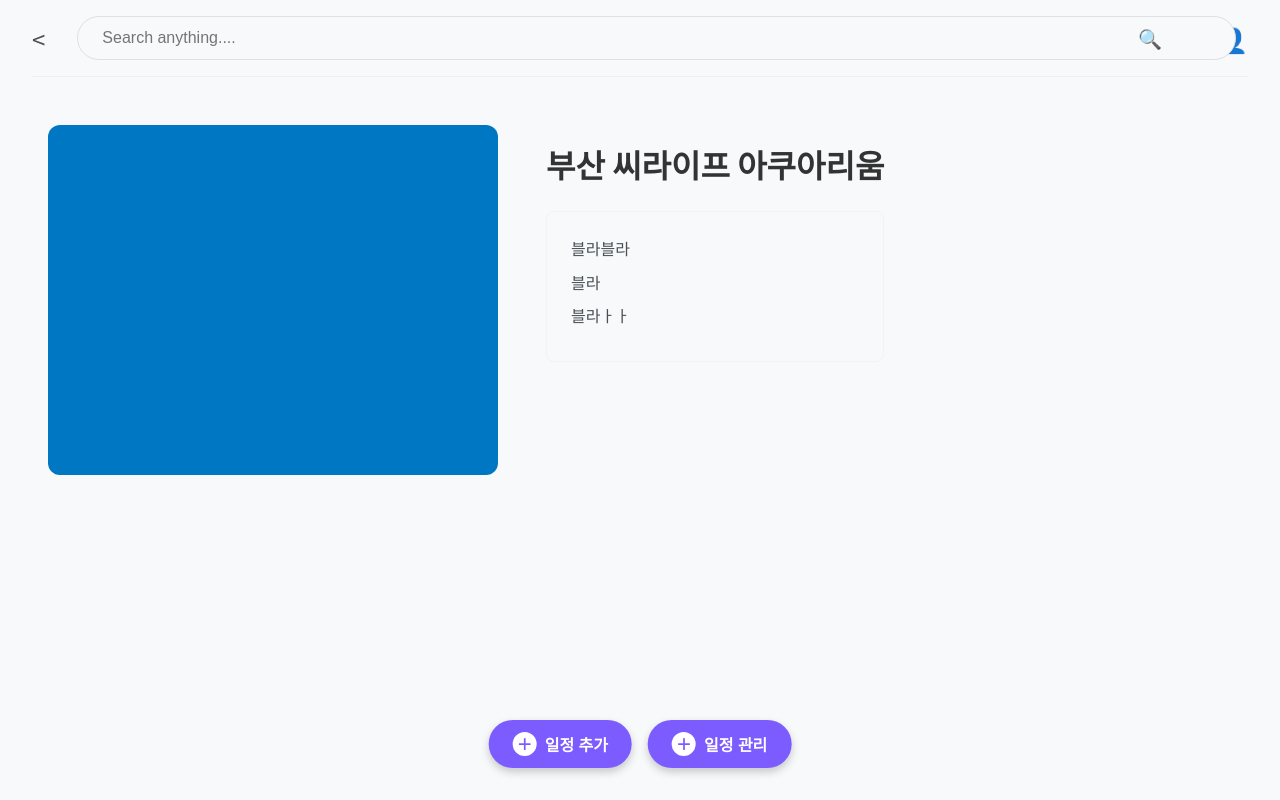
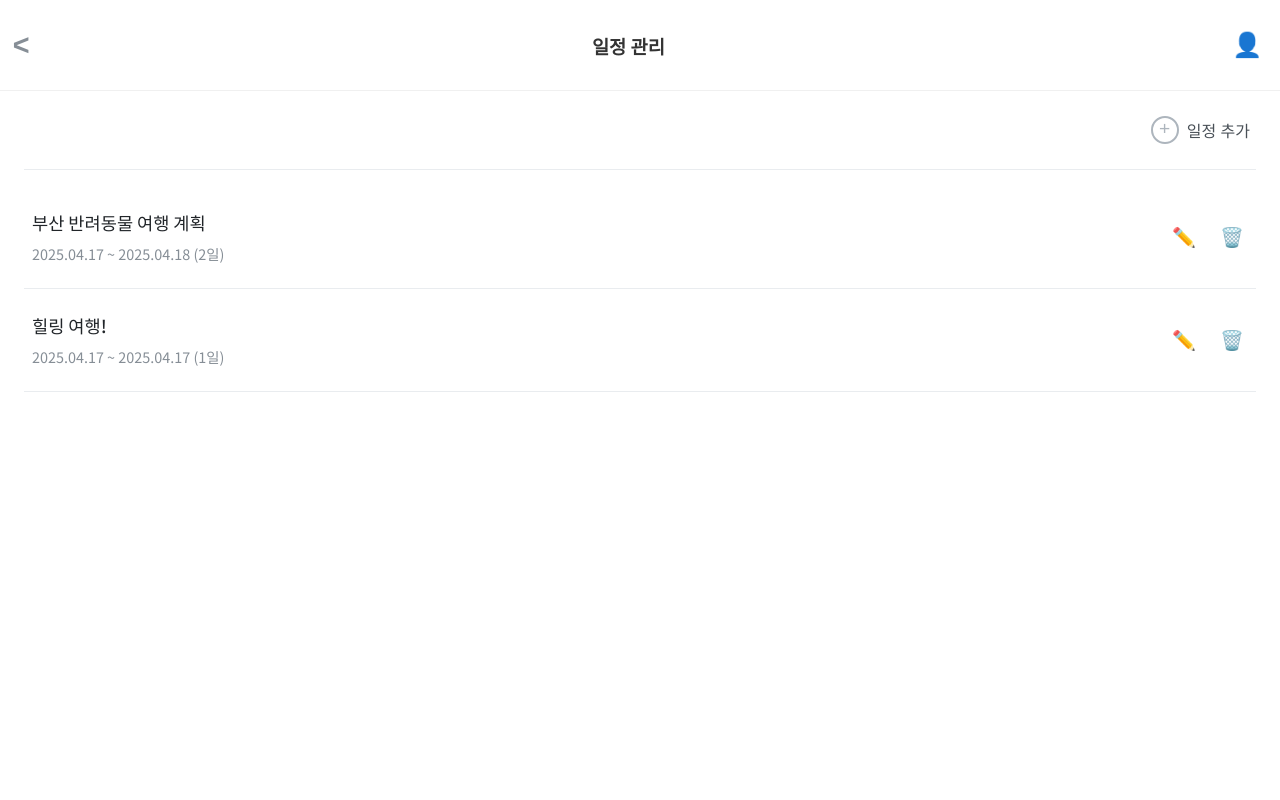
Before and after one commit to LJWjiwon/Graduate_Project, a React (Vite) app in the folder Korea_Travel_Planner/: page /profile in a window 1280 px wide. Built offline with nearby package versions, Linux system fonts and the light colour scheme.

Commit message:
header, footer 파일 생성
따로 만들어서 관리

```diff
--- a/Korea_Travel_Planner/src/App.jsx
+++ b/Korea_Travel_Planner/src/App.jsx
@@ -25,11 +25,11 @@
 
         {/* <Home /> */}
         {/* <Login /> */}
-        <Info />
+        {/* <Info /> */}
         {/* <Search /> */}
         {/* <Survey /> */}
         {/* <Plan /> */}
-        {/* <Manage /> */}
+        <Manage />
 
       </main>
 
--- /dev/null
+++ b/Korea_Travel_Planner/src/components/footer.css
@@ -0,0 +1,44 @@
+/* 하단 플로팅 버튼 */
+.detail-floating-buttons {
+    position: fixed;
+    bottom: 2rem;
+    left: 50%;
+    transform: translateX(-50%);
+    display: flex;
+    gap: 1rem;
+    z-index: 100;
+  }
+
+  .fab-detail {
+    display: flex;
+    align-items: center;
+    gap: 0.5rem;
+    padding: 0.75rem 1.5rem;
+    border-radius: 2rem;
+    border: none;
+    background-color: #7c5cff;
+    color: white;
+    font-size: 1rem;
+    font-weight: bold;
+    box-shadow: 0 4px 8px rgba(0, 0, 0, 0.2);
+    cursor: pointer;
+    transition: background-color 0.2s;
+  }
+
+  .fab-detail:hover {
+    background-color: #6244e2;
+  }
+
+  .fab-icon {
+    background-color: white;
+    color: #7c5cff;
+    border-radius: 50%;
+    width: 24px;
+    height: 24px;
+    display: flex;
+    align-items: center;
+    justify-content: center;
+    font-size: 1.5rem;
+    line-height: 1;
+    font-weight: normal;
+  }
--- /dev/null
+++ b/Korea_Travel_Planner/src/components/footer.jsx
@@ -0,0 +1,19 @@
+import React from 'react';
+import './footer.css';
+
+const Footer = () => {
+  return (
+    <footer className="detail-floating-buttons">
+        <button className="fab-detail">
+          <span className="fab-icon">+</span>
+          <span>일정 추가</span>
+        </button>
+        <button className="fab-detail">
+          <span className="fab-icon">+</span>
+          <span>일정 관리</span>
+        </button>
+      </footer>
+  );
+};
+
+export default Footer;
--- /dev/null
+++ b/Korea_Travel_Planner/src/components/header.css
@@ -0,0 +1,43 @@
+@import url('https://fonts.googleapis.com/css2?family=Noto+Sans+KR:wght@400&display=swap');
+
+/* 헤더 전체 컨테이너 */
+.app-header {
+  display: flex;
+  align-items: center;
+  justify-content: space-between;
+  width: 100%;
+  padding: 1%;
+  background-color: #ffffff;
+  border-bottom: 1px solid #f0f0f0;
+  box-sizing: border-box; /* 패딩이 너비에 포함되도록 설정 */
+  font-family: 'Noto Sans KR', sans-serif;
+}
+
+
+/* 헤더 양 옆 버튼 (뒤로가기, 유저) */
+.header-button {
+  display: flex;
+  align-items: center;
+  justify-content: center;
+  background-color: transparent;
+  border: none;
+  cursor: pointer;
+  padding: 0;
+  flex-shrink: 0; /* 크기 고정 */
+}
+
+
+/* 유저 아이콘 */
+.icon-user {
+  width: 40px;
+  height: 40px;
+  border-radius: 50%; /* 원형 */
+  border: 1px solid #e9ecef;
+  background-color: #fff;
+  overflow: hidden; /* 아이콘이 원 밖으로 나가지 않도록 */
+}
+
+.icon-user span {
+  font-size: 1.5rem;
+  color: #868e96;
+}
--- /dev/null
+++ b/Korea_Travel_Planner/src/components/header.jsx
@@ -0,0 +1,18 @@
+import React from 'react';
+import './header.css';
+
+const Header = ({left, center}) => {
+  return (
+    <header className="app-header">
+      {left}
+
+      {center}
+
+      <button className="header-button icon-user">
+        <span>👤</span>
+      </button>
+    </header>
+  );
+};
+
+export default Header;
--- a/Korea_Travel_Planner/src/components/info.css
+++ b/Korea_Travel_Planner/src/components/info.css
@@ -9,58 +9,72 @@
 .place-detail-container {
   max-width: 100%;
   margin: 0 auto;
-  padding: 0 2rem;
 }
 
-/* 헤더 */
-.detail-header {
-  display: flex;
-  justify-content: space-between;
-  align-items: center;
-  padding: 1rem 0;
-  border-bottom: 1px solid #f0f0f0;
+/* 검색창 컨테이너 */
+.search-container {
+  position: relative;
+  width: 40%;
 }
 
-.header-icon {
-  font-size: 1.5rem;
+/* 검색 입력창 */
+.search-input {
+  width: 90%;
+  padding: 0.8rem 3rem 0.8rem 1.5rem; /* 오른쪽 아이콘 공간 확보 */
+  font-size: 1rem;
+  border-radius: 2rem; /* 타원형 모양 */
+  background-color: #f8f9fa;
   color: #333;
-  cursor: pointer;
+  outline: none; /* 클릭 시 테두리 제거 */
+  border-color: #adb5bd;
 }
 
-.search-bar-detail {
-  flex-grow: 1;
-  margin: 0 2rem;
-  position: relative;
+.search-input::placeholder {
+  color: #adb5bd;
 }
 
-.search-bar-detail input {
-  width: 100%;
-  padding: 0.75rem 1.5rem;
-  border-radius: 2rem;
-  border: 1px solid #e0e0e0;
-  background-color: #f8f9fa;
-  font-size: 1rem;
+/* 검색 아이콘 */
+.search-icon-span {
+  position: absolute;
+  top: 50%;
+  right: 3%;
+  transform: translateY(-50%);
+  font-size: 1.2rem;
+  color: #adb5bd;
 }
 
-.search-bar-detail .search-icon {
-  position: absolute;
-  right: 1.5rem;
-  top: 50%;
-  transform: translateY(-50%);
-  font-size: 1.2rem;
-  color: #888;
+/* 뒤로가기 관련 */
+.header-button {
+  display: flex;
+  align-items: center;
+  justify-content: center;
+  background-color: transparent;
+  border: none;
+  cursor: pointer;
+  padding: 0;
+  flex-shrink: 0; /* 크기 고정 */
+}
+
+/* 뒤로가기 아이콘 */
+.icon-back {
+  font-size: 1.8rem;
+  color: #868e96;
+  font-weight: bold;
 }
 
 /* 메인 콘텐츠 */
+
 .detail-main-content {
   display: flex;
-  gap: 3rem;
-  padding: 3rem 1rem;
+  gap: 3%;
+  padding-top: 3%;
+  padding-bottom: 3%;
+  padding-left: 5%;
+  padding-right: 5%;
 }
 
 .image-placeholder {
-  width: 450px;
-  height: 350px;
+  width: 30%;
   flex-shrink: 0;
   background-color: #0077c2; /* 이미지 대신 파란색 계열 배경 */
   border-radius: 12px;
@@ -70,6 +84,7 @@
   display: flex;
   flex-direction: column;
   padding-top: 1rem;
+  width: 70%;
 }
 
 .place-title {
@@ -91,48 +106,3 @@
 .description-box p {
   margin: 0 0 0.5rem 0;
 }
-
-/* 하단 플로팅 버튼 */
-.detail-floating-buttons {
-  position: fixed;
-  bottom: 2rem;
-  left: 50%;
-  transform: translateX(-50%);
-  display: flex;
-  gap: 1rem;
-  z-index: 100;
-}
-
-.fab-detail {
-  display: flex;
-  align-items: center;
-  gap: 0.5rem;
-  padding: 0.75rem 1.5rem;
-  border-radius: 2rem;
-  border: none;
-  background-color: #7c5cff;
-  color: white;
-  font-size: 1rem;
-  font-weight: bold;
-  box-shadow: 0 4px 8px rgba(0, 0, 0, 0.2);
-  cursor: pointer;
-  transition: background-color 0.2s;
-}
-
-.fab-detail:hover {
-  background-color: #6244e2;
-}
-
-.fab-icon {
-  background-color: white;
-  color: #7c5cff;
-  border-radius: 50%;
-  width: 24px;
-  height: 24px;
-  display: flex;
-  align-items: center;
-  justify-content: center;
-  font-size: 1.5rem;
-  line-height: 1;
-  font-weight: normal;
-}
--- a/Korea_Travel_Planner/src/components/info.jsx
+++ b/Korea_Travel_Planner/src/components/info.jsx
@@ -1,5 +1,7 @@
 import React from 'react';
 import './Info.css';
+import Header from './header.jsx';
+import Footer from './footer.jsx';
 
 // 아이콘을 위한 간단한 컴포넌트
 const Icon = ({ className, children }) => <div className={className}>{children}</div>;
@@ -7,14 +9,20 @@
 const Info = () => {
   return (
     <div className="place-detail-container">
-      <header className="detail-header">
-        <Icon className="header-icon back-arrow">{'<'}</Icon>
-        <div className="search-bar-detail">
-          <input type="text" placeholder="Search anything...." />
-          <Icon className="header-icon search-icon">🔍</Icon>
-        </div>
-        <Icon className="header-icon user-profile">👤</Icon>
-      </header>
+      <Header
+        left = {<button className="header-button icon-back">
+          {'<'}
+        </button>}
+        center  = {<div className="search-container">
+          <input
+            type="text"
+            className="search-input"
+            placeholder="Search anything...."
+          />
+          <span className="search-icon-span">🔍</span>
+        </div>}
+      >
+      </Header>
 
       <main className="detail-main-content">
         <div className="image-placeholder"></div>
@@ -28,16 +36,7 @@
         </div>
       </main>
 
-      <footer className="detail-floating-buttons">
-        <button className="fab-detail">
-          <span className="fab-icon">+</span>
-          <span>일정 추가</span>
-        </button>
-        <button className="fab-detail">
-          <span className="fab-icon">+</span>
-          <span>일정 관리</span>
-        </button>
-      </footer>
+      <Footer />
     </div>
   );
 };
--- a/Korea_Travel_Planner/src/components/plan_manage.css
+++ b/Korea_Travel_Planner/src/components/plan_manage.css
@@ -6,7 +6,7 @@
 }
 
 .schedule-container {
-  max-width: 800px;
+  max-width: 100%;
   margin: 0 auto;
   background-color: #ffffff;
   min-height: 100vh;
@@ -14,25 +14,22 @@
 }
 
 /* 헤더 */
-.schedule-header {
+.header-button {
   display: flex;
-  justify-content: space-between;
   align-items: center;
-  padding: 1rem 1.5rem;
-  border-bottom: 1px solid #e9ecef;
+  justify-content: center;
+  background-color: transparent;
+  border: none;
+  cursor: pointer;
+  padding: 0;
+  flex-shrink: 0; /* 크기 고정 */
 }
 
-.schedule-header h1 {
-  margin: 0;
-  font-size: 1.2rem;
-  font-weight: 500;
-  color: #343a40;
-}
-
-.header-icon {
-  font-size: 1.5rem;
-  color: #495057;
-  cursor: pointer;
+/* 뒤로가기 아이콘 */
+.icon-back {
+  font-size: 1.8rem;
+  color: #868e96;
+  font-weight: bold;
 }
 
 /* 메인 콘텐츠 */
--- a/Korea_Travel_Planner/src/components/plan_manage.jsx
+++ b/Korea_Travel_Planner/src/components/plan_manage.jsx
@@ -1,5 +1,6 @@
 import React from 'react';
 import './plan_manage.css';
+import Header from './header.jsx';
 
 // 예시 데이터 배열
 const scheduleData = [
@@ -37,11 +38,13 @@
 const Manage = () => {
   return (
     <div className="schedule-container">
-      <header className="schedule-header">
-        <div className="header-icon back-icon">{'<'}</div>
-        <h1>일정 관리</h1>
-        <div className="header-icon user-icon">👤</div>
-      </header>
+      <Header
+        left = {<button className="header-button icon-back">
+          {'<'}
+        </button>}
+        center  = {<h3>일정 관리</h3>}
+      >
+      </Header>
 
       <main className="schedule-main">
         <div className="add-schedule-wrapper">
```
